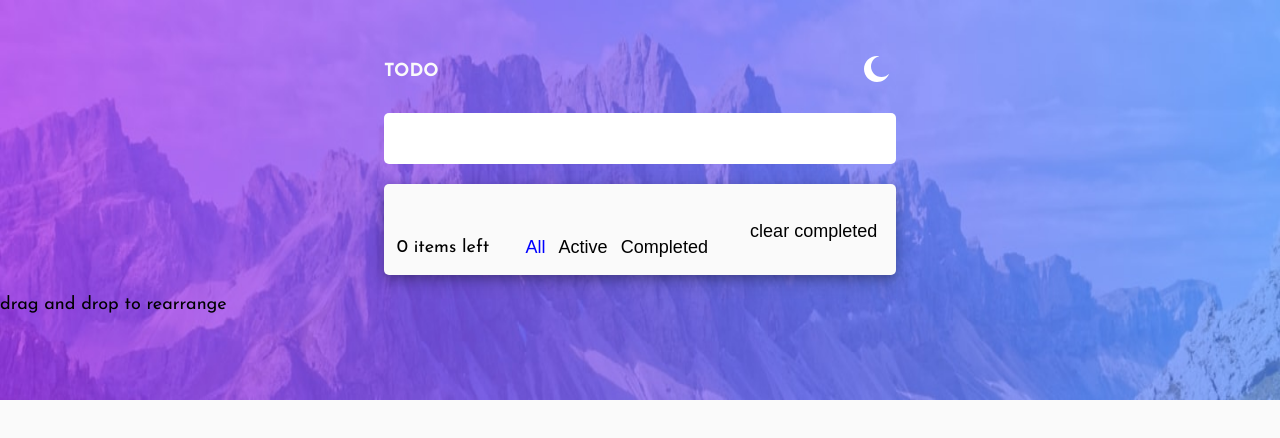
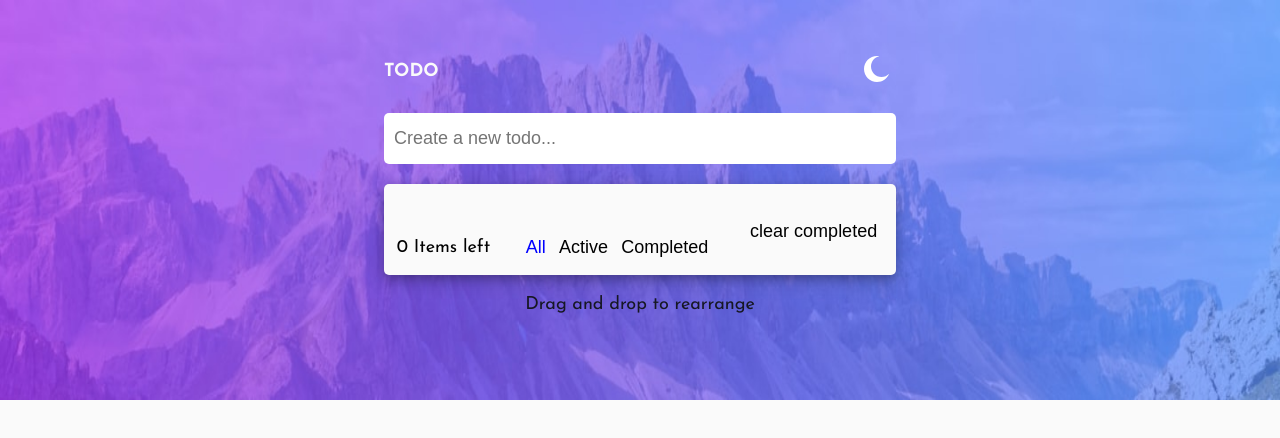
Before and after one commit to Samuel-jacobs/todo-app-project, a React (Create React App) app: page / in a window 1280 px wide. Shown: the top 438 px of the page. Built offline with nearby package versions, Linux system fonts and the light colour scheme.

Commit message:
new changes

```diff
--- a/src/Component.css
+++ b/src/Component.css
@@ -97,6 +97,7 @@
     align-items: center;
     border-bottom: 0.5px solid var(--Dark-Grayish-Blue);
     padding: 20px;
+
 }
 .todo-main {
     display: flex;
@@ -107,8 +108,10 @@
     margin-left: 20px;
 }
 .todo-single .icon{
-    font-size: 20px;
-    background-image: linear-gradient( hsl(192, 100%, 67%), hsl(280, 87%, 65%));
+
+    background: linear-gradient hsl(192, 100%, 67%) to hsl(280, 87%, 65%); /* Define the gradient */
+    -webkit-background-clip: text; /* Clip the background to the text */
+    -webkit-text-fill-color: transparent;
 
 }
 
@@ -122,6 +125,14 @@
 .dark-trash {
     color: white;
 }
+
+.drag-text {
+    text-align: center;
+    color: var(--Very-Dark-Blue);
+}
+.dark-text {
+    color: white;
+}
 @media screen and (max-width: 768px) {
     .form-wrapper {
         width: 80vw;
--- a/src/components/Todo.jsx
+++ b/src/components/Todo.jsx
@@ -22,6 +22,7 @@ function Todo({
 
 
   return (
+    <div className={`todo-wrapper ${isDarkMode ? `todo-wrapper-dark` : `todo-wrapper-light`}`}>
       <div className={`todo-single ${isCompleted ? `completed-list` : `not-complete`}`} draggable
           onDragStart={() => (dragTodo.current = id)}
           onDragEnter={() => (dragOverTodo.current = id)}
@@ -37,6 +38,8 @@ function Todo({
 
             <button onClick={() => deleteTodo(id)}  className={`trash ${isDarkMode ? `dark-trash` : `light-trash`}`}><FaTrash> </FaTrash></button>
       </div>
+    </div>
+
   )
 }
 
--- a/src/components/TodoInput.jsx
+++ b/src/components/TodoInput.jsx
@@ -20,7 +20,7 @@ function TodoInput({isDarkMode, setInput, input, setTodos, todos}) {
 
   return (
     <Form onSubmit={submitHandler} className="form-wrapper">
-      <Form.Control type="text" className={`todo-input ${isDarkMode ? `dark-input` : `light-input` }`} required
+      <Form.Control type="text" placeholder='Create a new todo...' className={`todo-input ${isDarkMode ? `dark-input` : `light-input` }`} required
       value={input}
       onChange={inputHander}/>
     </Form>
--- a/src/components/TodoList.jsx
+++ b/src/components/TodoList.jsx
@@ -75,7 +75,7 @@ function TodoList({isDarkMode, setTodos, todos}) {
       </ul>
       <div className='todo-settings'>
         <div>
-          <p>{incompleteCount} items left</p>
+          <p>{incompleteCount} Items left</p>
         </div>
         <div className={`todo-category ${isDarkMode ? `dark-category` : `light-category` }`}>
           <button  onClick={() => setFilter("all")} className={filter === "all" ? "active-tab" : ""}>All</button>
@@ -88,7 +88,7 @@ function TodoList({isDarkMode, setTodos, todos}) {
       </div>
 
     </div>
-    <p className='text-center'>drag and drop to rearrange</p>
+    <p className={`drag-text ${isDarkMode ? `dark-text` : `light-text` }`}>Drag and drop to rearrange</p>
   </>
   )
 
```
Lines whose indentation alone changed are shown as unchanged.
